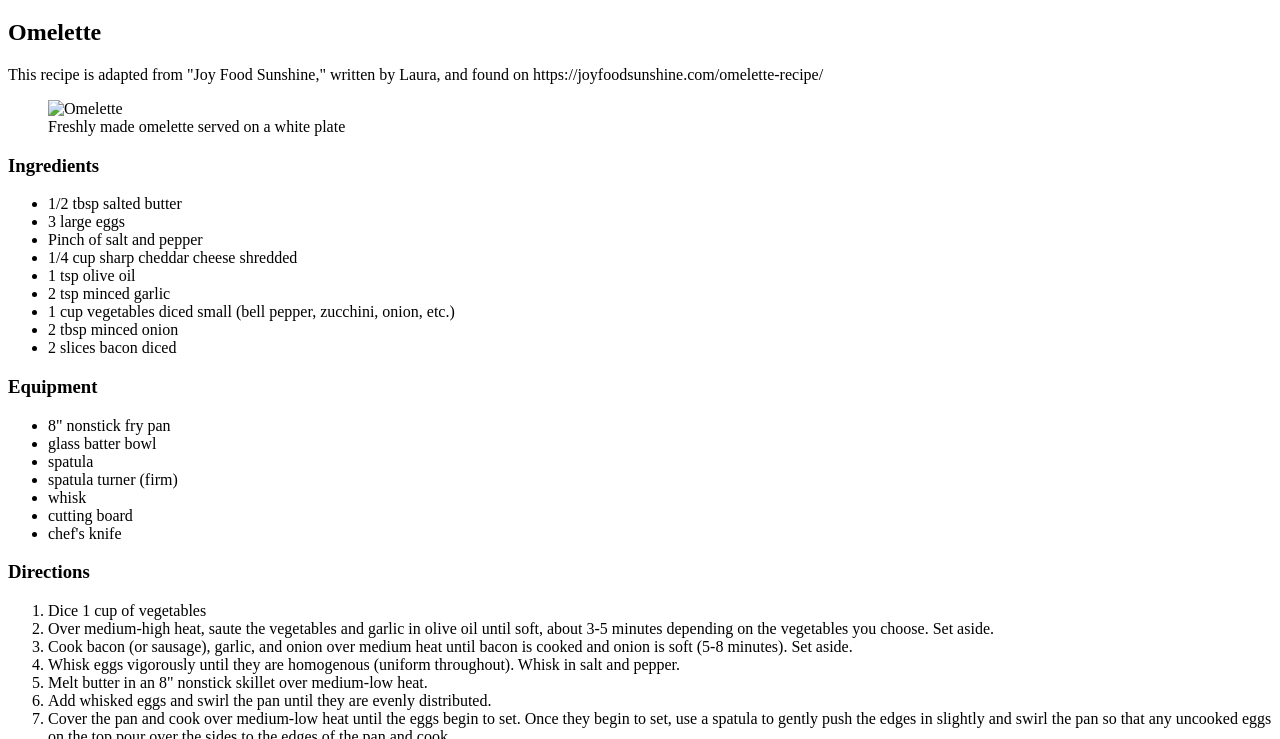
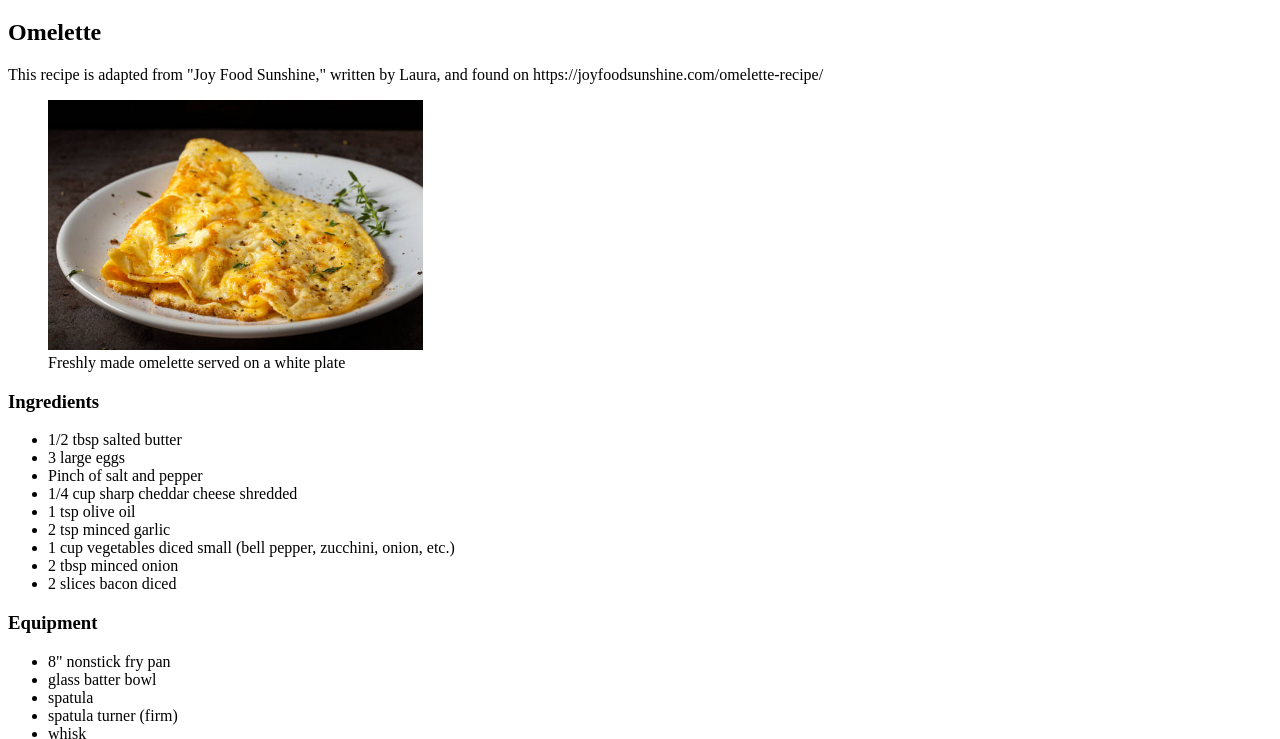
Before and after one commit to clecianee/CodingAssignment2, a plain HTML site: page index.html in a window 1280 px wide. Shown: the part 61-800 px from the top of the page. Drawn offline with Linux system fonts and the light colour scheme.

Commit message:
Update index.html

```diff
--- a/index.html
+++ b/index.html
@@ -10,7 +10,7 @@
     <h2>Omelette</h2>
     <p> This recipe is adapted from "Joy Food Sunshine," written by Laura, and found on https://joyfoodsunshine.com/omelette-recipe/</p>
     <figure>
-        <img src="images/fresh_omelette.jpg" alt="Omelette" style="height:250px;">
+        <img src="fresh_omelette.jpg" alt="Omelette" style="height:250px;">
         <figcaption>Freshly made omelette served on a white plate</figcaption>
     </figure>
     <h3>Ingredients</h3>
```
